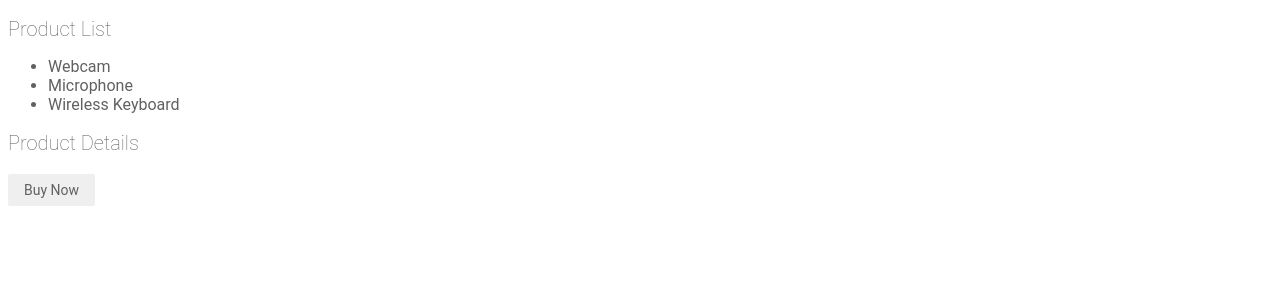
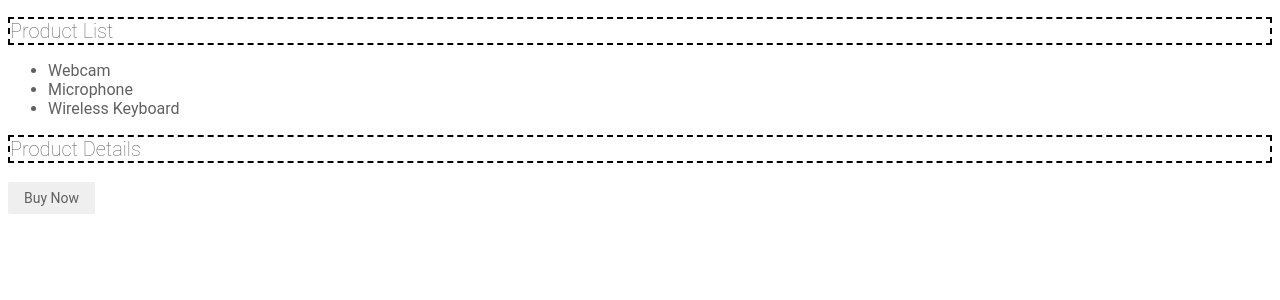
Before and after one commit to AlinCristian97/my-app, an Angular app: page / in a window 1280 px wide. Shown: the top 300 px of the page. Built offline with nearby package versions, Linux system fonts and the light colour scheme.

Commit message:
example on css encapsulation options

```diff
--- a/src/app/products/product-detail/product-detail.component.css
+++ b/src/app/products/product-detail/product-detail.component.css
@@ -0,0 +1,3 @@
+h2 {
+  border: 2px dashed black;
+}
--- a/src/app/products/product-detail/product-detail.component.ts
+++ b/src/app/products/product-detail/product-detail.component.ts
@@ -1,9 +1,10 @@
-import { Component, Input, Output, EventEmitter } from '@angular/core';
+import { Component, Input, Output, EventEmitter, ViewEncapsulation } from '@angular/core';
 
 @Component({
   selector: 'app-product-detail',
   templateUrl: './product-detail.component.html',
-  styleUrls: ['./product-detail.component.css']
+  styleUrls: ['./product-detail.component.css'],
+  encapsulation: ViewEncapsulation.None
 })
 export class ProductDetailComponent {
   @Input() name = '';
```
